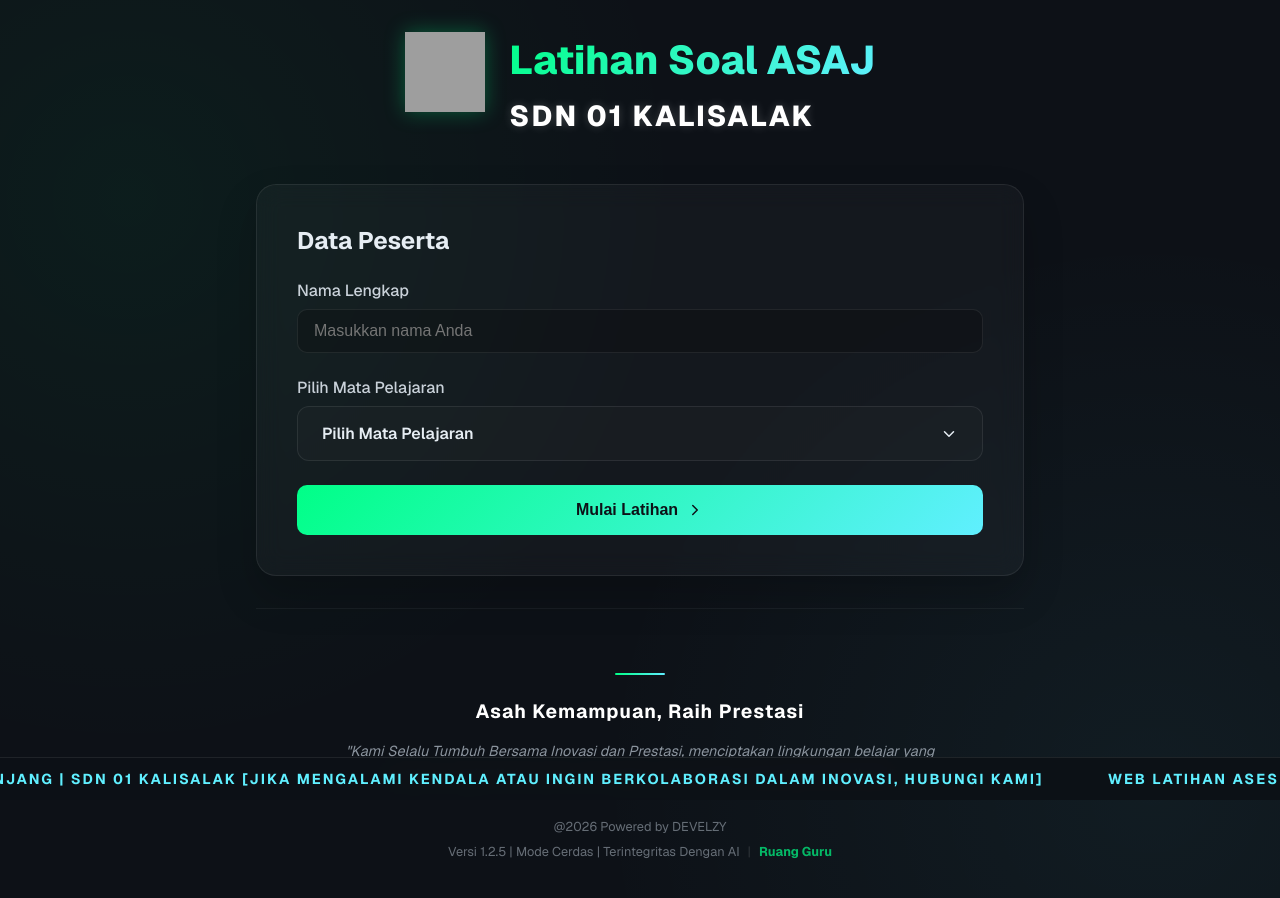
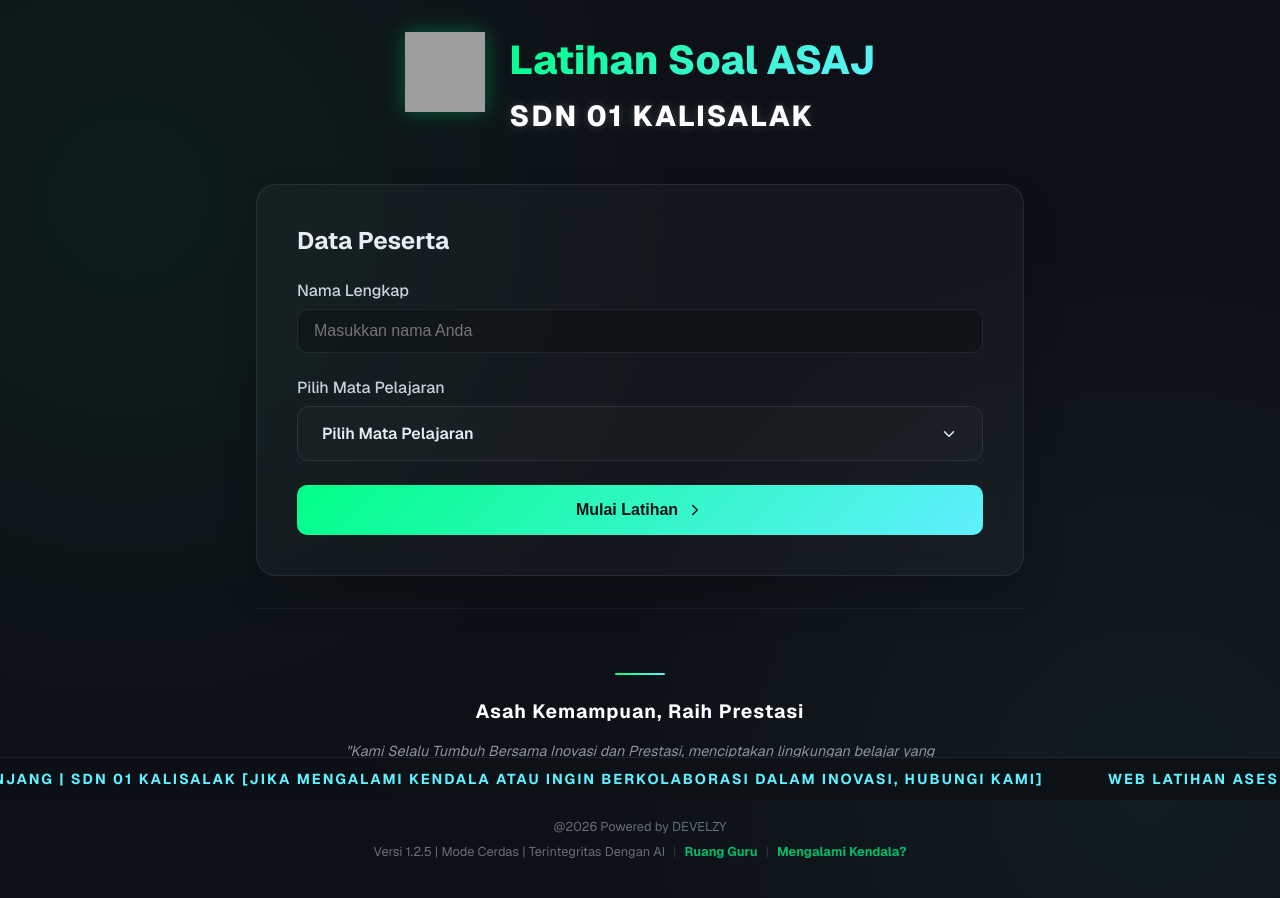
Before and after one commit to develzy/latihansoal-develzy, a Next.js app: page / in a window 1280 px wide. Shown: the top 898 px of the page. Built offline with nearby package versions, Linux system fonts and the light colour scheme; grey boxes are pictures that could not be loaded.

Commit message:
Feat: Add 'Mengalami Kendala?' link to footer linking to WhatsApp

```diff
--- a/src/app/page.js
+++ b/src/app/page.js
@@ -659,6 +659,8 @@
               <span>Versi 1.2.5 | Mode Cerdas | Terintegritas Dengan AI</span>
               <span className={styles.divider}>|</span>
               <a href="/teacher" className={styles.teacherLink}>Ruang Guru</a>
+              <span className={styles.divider}>|</span>
+              <a href="https://wa.me/6285879584257" target="_blank" rel="noopener noreferrer" className={styles.teacherLink}>Mengalami Kendala?</a>
             </div>
           </div>
         </div>
--- a/src/app/umum/page.js
+++ b/src/app/umum/page.js
@@ -743,6 +743,8 @@
               <span>Versi 1.2.5 | Mode Cerdas | Terintegritas Dengan AI</span>
               <span className={styles.divider}>|</span>
               <a href="/teacher" className={styles.teacherLink}>Ruang Guru</a>
+              <span className={styles.divider}>|</span>
+              <a href="https://wa.me/6285879584257" target="_blank" rel="noopener noreferrer" className={styles.teacherLink}>Mengalami Kendala?</a>
             </div>
           </div>
         </div>
```
